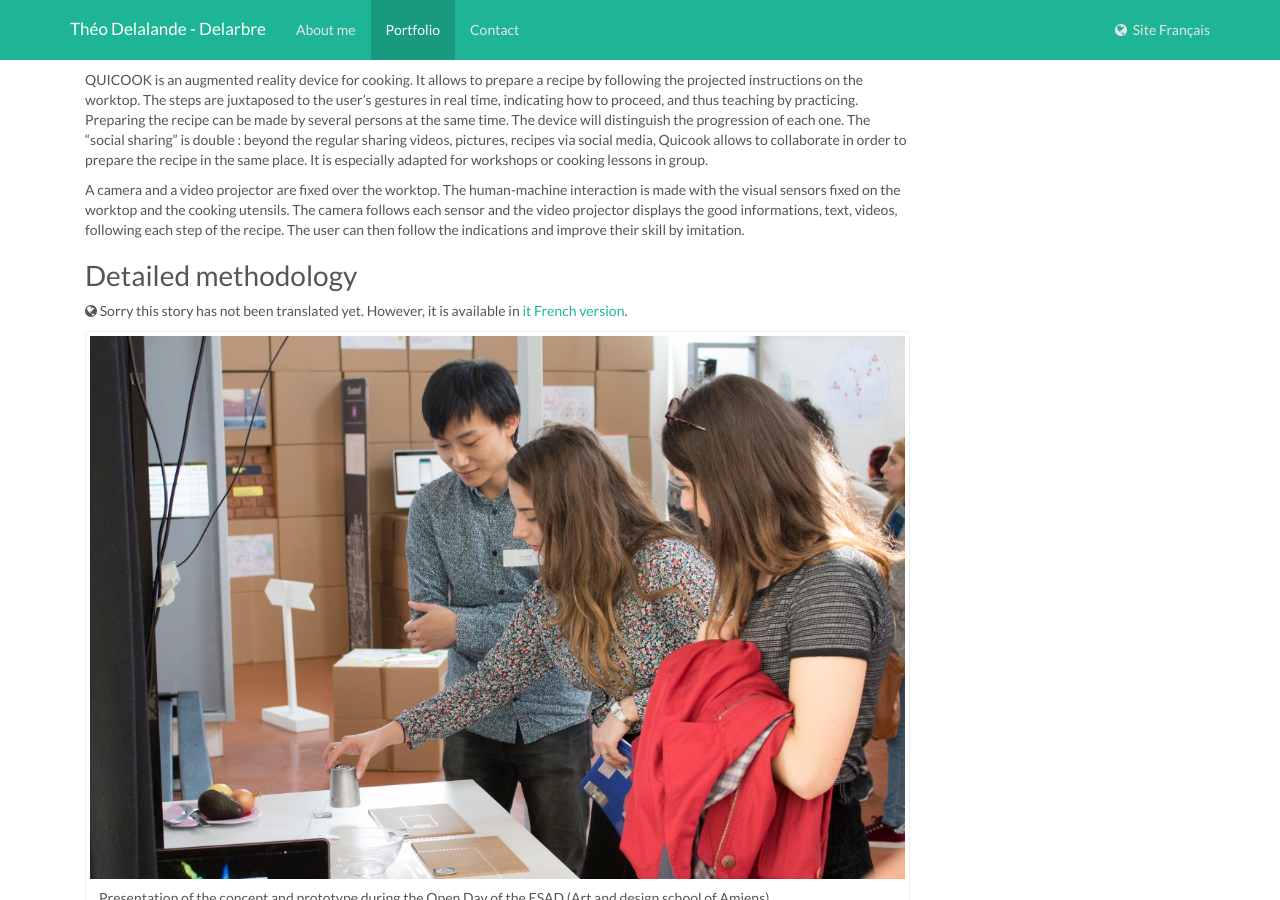
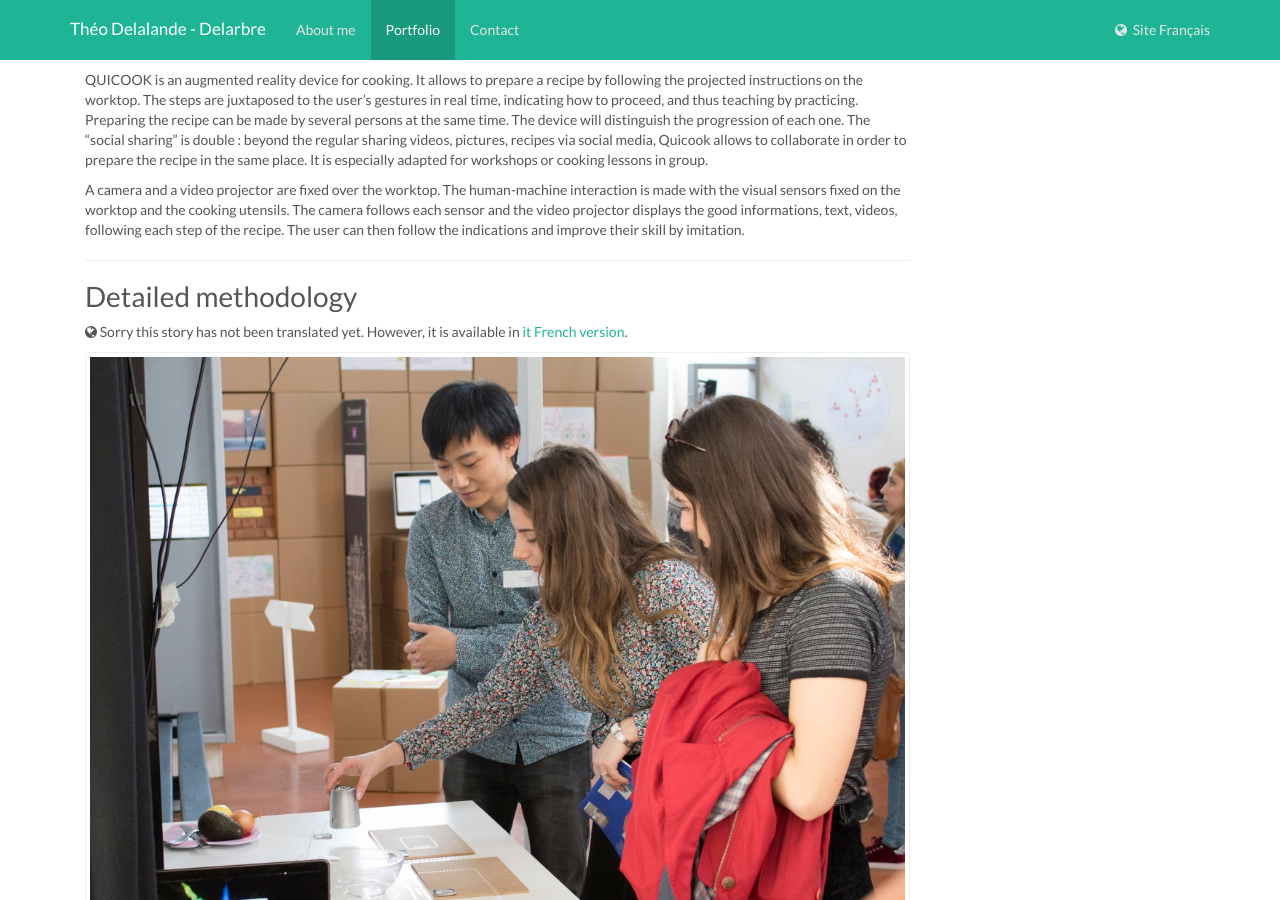
Before and after one commit to TheoDel/TheoDel.github.io, a Jekyll site: the page built from _projects/quicook.md, in a window 1280 px wide and 900 px high, scrolled down 704 px. Built offline with Jekyll 4.4.1, drawn with Linux system fonts in a browser that asks for light colours.

Commit message:
Optimisations

```diff
--- a/_projects/quicook.md
+++ b/_projects/quicook.md
@@ -45,13 +45,15 @@
 text, videos, following each step of the recipe. The user can then follow
 the indications and improve their skill by imitation.
 
+---
+
 ## Detailed methodology
 
 <i class="fa fa-globe" aria-hidden="true"></i> Sorry this story has not been translated yet.
 However, it is available in [it French version](../quicook-fr.html).
 
 <div class="thumbnail">
-      <img src="quicook/demo2.jpg" class="img-responsive" alt="Photo de Démonstration du prototype">
+      <img src="quicook/demo2.jpg" class="img-responsive" alt="Photo of the prototype presentation">
       <div class="caption">
         <p>Presentation of the concept and prototype during the Open Day of the ESAD (Art and design school of Amiens)</p>
       </div>
--- a/index-fr.html
+++ b/index-fr.html
@@ -19,7 +19,7 @@
 
             <div class="col-xs-6 col-sm-4 col-md-3">
                 <a href="{{ project.url }}" class="thumbnail project-thumb">
-                    <img src="media/projets-icones/{{project.icone}}"/>
+                    <img src="media/projets-icones/{{project.icone}}" alt="icone du projet {{project.title}}"/>
 
                     {% if project.mention != nil %}
                         {{project.mention}}
@@ -46,7 +46,7 @@
 
             <div class="col-xs-6 col-sm-4 col-md-3">
                 <a class="thumbnail project-thumb">
-                    <img src="media/projets-icones/more.png"/>
+                    <img src="media/projets-icones/more.png" alt="icone de futurs projets"/>
 
                     <div class="project-desc-container">
                         <div class="project-desc">
--- a/index.html
+++ b/index.html
@@ -20,7 +20,7 @@
 
             <div class="col-xs-6 col-sm-4 col-md-3">
                 <a href="{{ project.url }}" class="thumbnail project-thumb">
-                    <img src="media/projets-icones/{{project.icone}}"/>
+                    <img src="media/projets-icones/{{project.icone}}" alt="icon of the project {{project.title}}"/>
 
                     {% if project.mention != nil %}
                         {{project.mention}}
@@ -47,7 +47,7 @@
 
             <div class="col-xs-6 col-sm-4 col-md-3">
                 <a class="thumbnail project-thumb">
-                    <img src="media/projets-icones/more.png"/>
+                    <img src="media/projets-icones/more.png" alt="icon for future projects"/>
 
                     <div class="project-desc-container">
                         <div class="project-desc">
```
Also changed, not shown: _projects/quicook-fr.md (+2 -0 lines).
